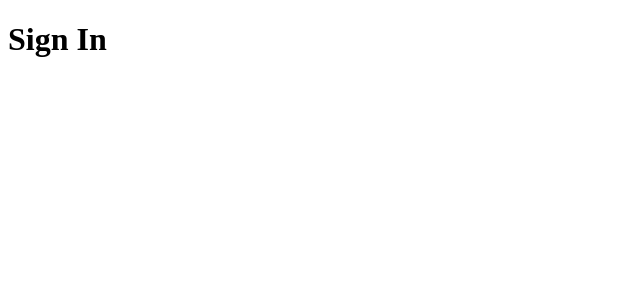
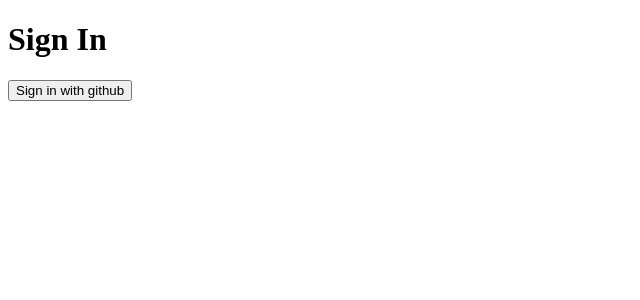
Before and after one commit to rafaelmassimo/NextAuthV5, a Next.js app in the folder my-authjs-tutorial/: page /auth/signIn in a window 1280 px wide. Shown: the top 300 px of the page, without its empty margins (0-640 px from the left). Built offline with nearby package versions, Linux system fonts and the light colour scheme.

Commit message:
add first sign in github button function

```diff
--- /dev/null
+++ b/my-authjs-tutorial/app/action/auth.ts
@@ -0,0 +1,5 @@
+'use server';
+
+export const signInWithGithub = async (formData: FormData) => {
+	console.log('inside sign with github');
+};
--- a/my-authjs-tutorial/app/auth/signIn/page.tsx
+++ b/my-authjs-tutorial/app/auth/signIn/page.tsx
@@ -1,7 +1,16 @@
+import { signInWithGithub } from '@/app/action/auth';
 import React from 'react';
 
 const SignIn = () => {
-	return <h1>Sign In </h1>;
+	return (
+		<>
+			<h1>Sign In </h1>
+			<form action={signInWithGithub}>
+
+			<input  type="submit" value={'Sign in with github'} />
+			</form>
+		</>
+	);
 };
 
 export default SignIn;
```
Also changed, not shown: 1 other file (tests, documents, lock files or other folders).
